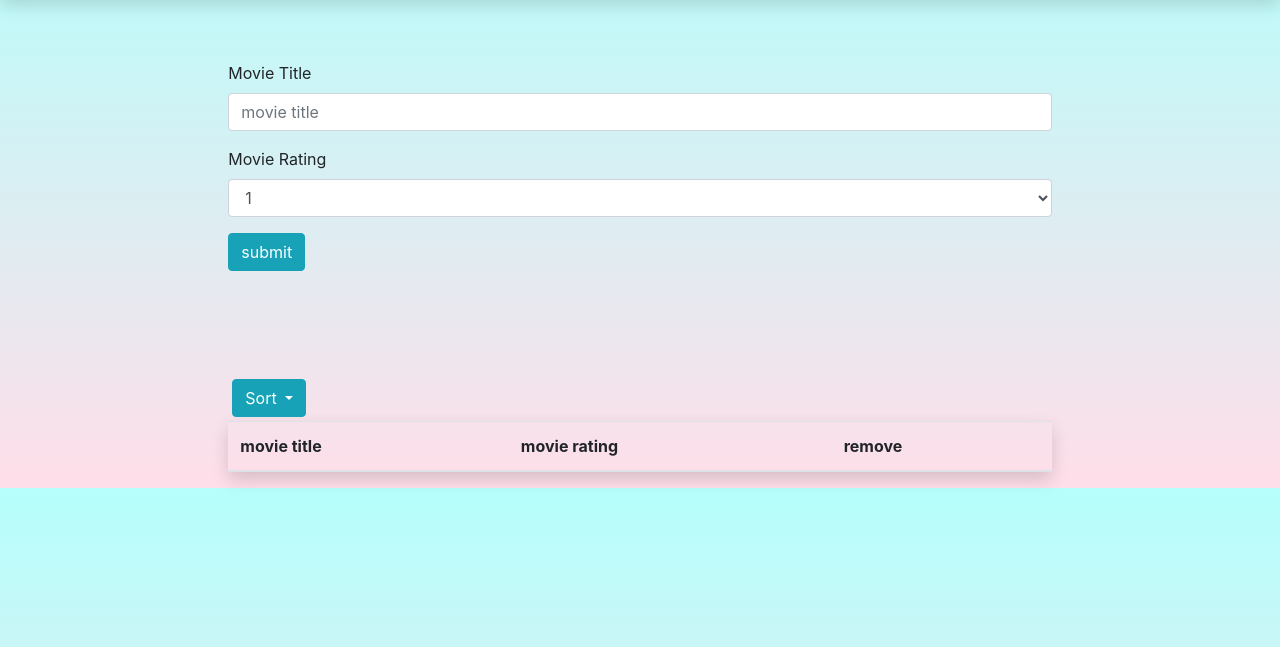
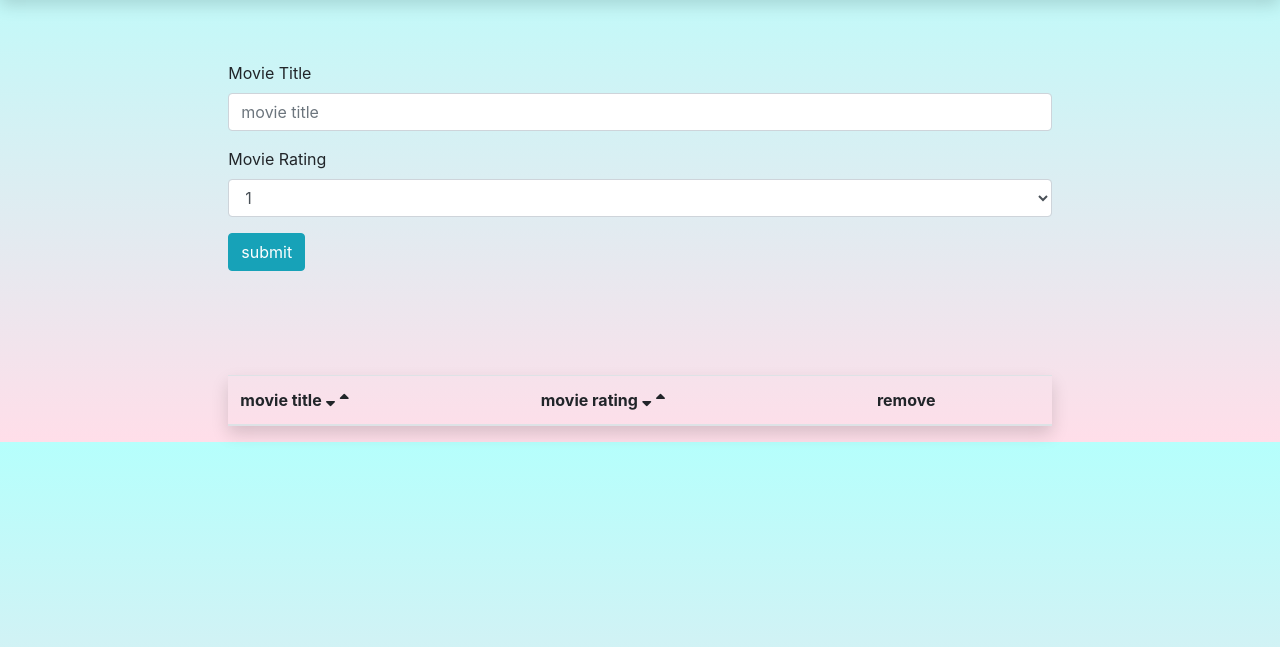
Before and after one commit to dengxinjuan/jquery-movieApp, a plain HTML site: page index.html in a window 1280 px wide. Shown: the part 99-746 px from the top of the page. Drawn offline with nearby package versions, Linux system fonts and the light colour scheme.

Commit message:
change sort button

```diff
--- a/index.html
+++ b/index.html
@@ -53,24 +53,21 @@
   <div class="container col-8 p-7 inline-block">
   <table class="table table-hover shadow" id="table">
 
-    <div class="dropdown p-1">
-      <button class="btn btn-info dropdown-toggle" type="button" id="dropdownMenuButton" data-toggle="dropdown" aria-haspopup="true" aria-expanded="false">
-        Sort
-      </button>
-      <div class="dropdown-menu" aria-labelledby="dropdownMenuButton">
-        <a class="dropdown-item" id="ratingdrop">By HighestRating</a>
-        <a class="dropdown-item" id="ratingdropLow">By Lowest Rating</a>
-        <a class="dropdown-item" id="titledrop">By A-Z </a>
-        <a class="dropdown-item" id="titledropZ">By Z-A </a>
-      </div>
-    </div>
 
 
     <thead>
       <tr>
 
-        <th scope="col">movie title</th>
-        <th scope="col">movie rating</th>
+        <th scope="col">movie title
+          <i  id="titledrop" class="fas fa-sort-down"></i>
+          <i  id="titledropZ" class="fas fa-sort-up"></i>
+
+        </th>
+        <th scope="col">movie rating
+
+          <i  id="ratingdrop" class="fas fa-sort-down"></i>
+          <i id="ratingdropLow" class="fas fa-sort-up"></i>
+        </th>
         <th scope="col">remove</th>
       </tr>
     </thead>
```
